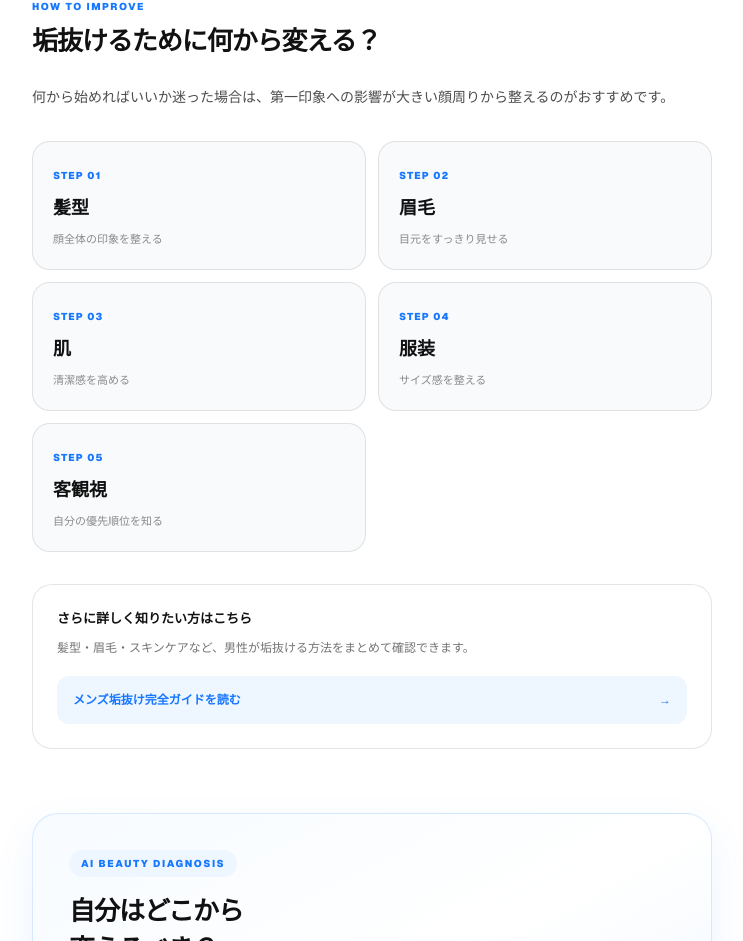
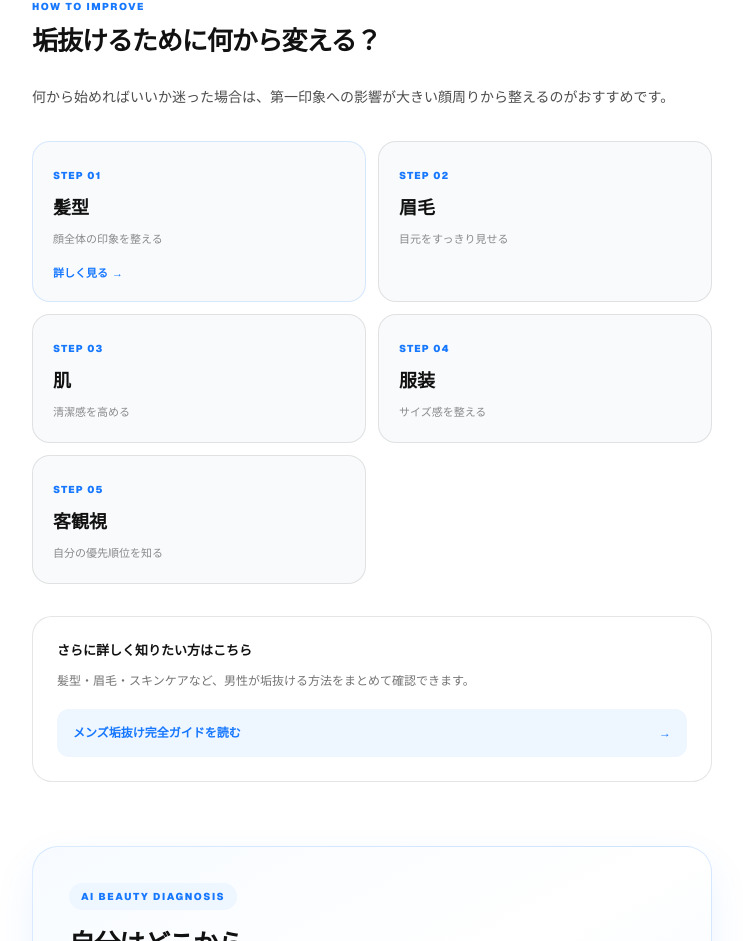
Before and after one commit to mori10tech/akanuke-ai, a Next.js app: page /media/akanukenai-man-features in a window 1280 px wide. Shown: the part 5254-6195 px from the top of the page, without its empty margins (398-1141 px from the left). Built offline with nearby package versions, Linux system fonts and the light colour scheme.

Commit message:
feat: 垢抜け記事から髪型記事への内部リンクを追加

```diff
--- a/app/media/[slug]/articles/AkanukenaiManFeaturesArticle.tsx
+++ b/app/media/[slug]/articles/AkanukenaiManFeaturesArticle.tsx
@@ -118,6 +118,7 @@ const improvementSteps = [
   number: "01",
   title: "髪型",
   description: "顔全体の印象を整える",
+  href: "/media/mens-akanuke-hairstyle",
 },
   {
     number: "02",
@@ -333,11 +334,9 @@ export default function AkanukenaiManFeaturesArticle({
             </p>
 
             <div className="mt-7 grid gap-3 sm:grid-cols-2">
-              {improvementSteps.map((step) => (
-                <div
-                  key={step.number}
-                  className="rounded-[18px] border border-black/10 bg-[#F8FAFC] p-5"
-                >
+              {improvementSteps.map((step) => {
+  const content = (
+    <>
       <span className="text-[10px] font-black tracking-[0.12em] text-[#1677FF]">
         STEP {step.number}
       </span>
@@ -349,8 +348,37 @@ export default function AkanukenaiManFeaturesArticle({
       <p className="mt-2 text-[11px] leading-5 text-black/45">
         {step.description}
       </p>
+
+      {"href" in step && step.href && (
+        <span className="mt-4 flex items-center gap-1 text-[11px] font-black text-[#1677FF]">
+          詳しく見る
+          <span aria-hidden="true">→</span>
+        </span>
+      )}
+    </>
+  );
+
+  if ("href" in step && step.href) {
+    return (
+      <Link
+        key={step.number}
+        href={step.href}
+        className="rounded-[18px] border border-[#1677FF]/15 bg-[#F8FAFC] p-5 transition hover:-translate-y-0.5 hover:bg-[#EEF6FF]"
+      >
+        {content}
+      </Link>
+    );
+  }
+
+  return (
+    <div
+      key={step.number}
+      className="rounded-[18px] border border-black/10 bg-[#F8FAFC] p-5"
+    >
+      {content}
     </div>
-              ))}
+  );
+})}
             </div>
 
             <div className="mt-8 rounded-[20px] border border-black/10 bg-white p-5 sm:p-6">
```
Lines whose indentation alone changed are shown as unchanged.
